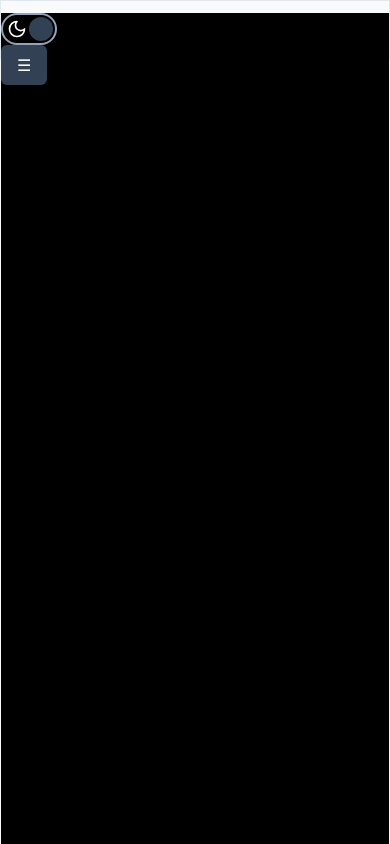
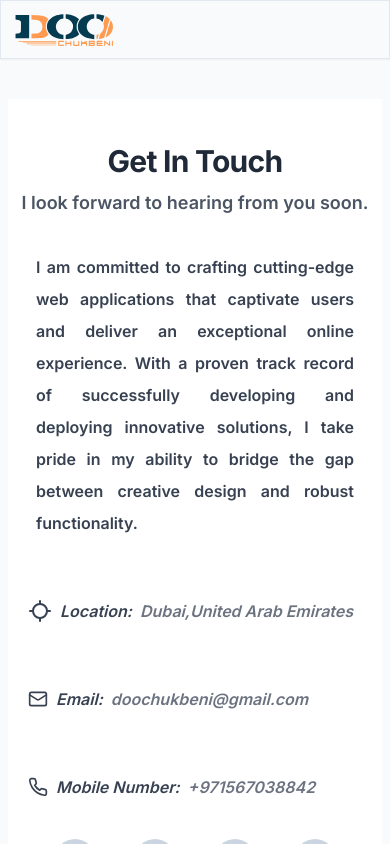
Before and after one commit to Doochukbeni/portfolio, a Next.js app: page /contact in a window 390 px wide. Shown: the top 844 px of the page. Built offline with nearby package versions, Linux system fonts and the light colour scheme.

Commit message:
hide mobile menu

```diff
--- a/src/app/projects/page.tsx
+++ b/src/app/projects/page.tsx
@@ -1,7 +1,11 @@
 import HomeProject from "@/components/(projects)/HomeProject";
 
 const page = () => {
-  return <HomeProject />;
+  return (
+    <div className="h-full">
+      <HomeProject />;
+    </div>
+  );
 };
 
 export default page;
--- a/src/components/MobileMenuToggle.tsx
+++ b/src/components/MobileMenuToggle.tsx
@@ -6,7 +6,7 @@ import { Moon, Sun } from "lucide-react";
 const MobileMenuToggle = () => {
   const { theme, setTheme } = useTheme();
   return (
-    <section className="absolute right-0 top-0 bg-black w-full text-5xl flex-col justify-center">
+    <section className="absolute hidden right-0 top-0 bg-black w-full text-5xl flex-col justify-center">
       <div className="sm:hidden  max-w-3xl w-14 flex items-center justify-between rounded-2xl relative cursor-pointer p-1 border-slate-400 border-2 ">
         <button type="button" onClick={() => setTheme("light")}>
           <Moon className="h-5  w-5" color="white" />
```
